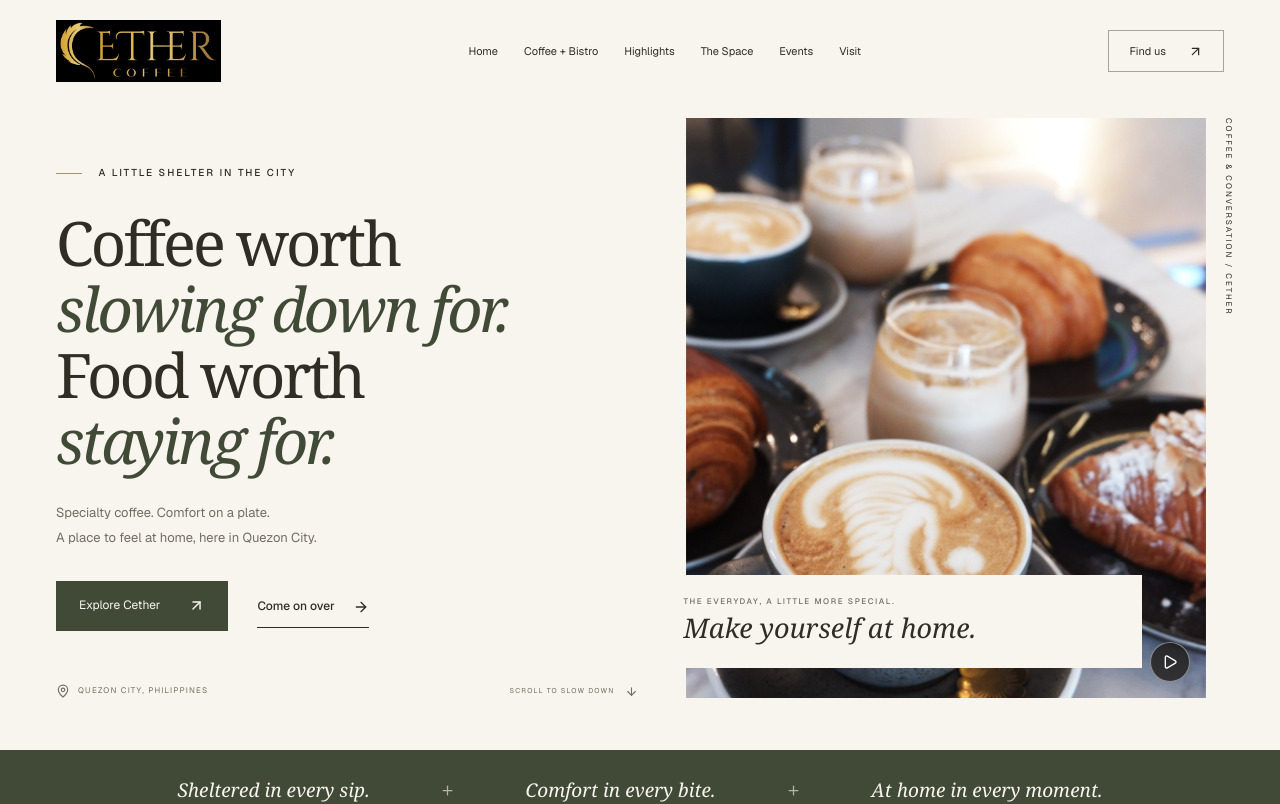
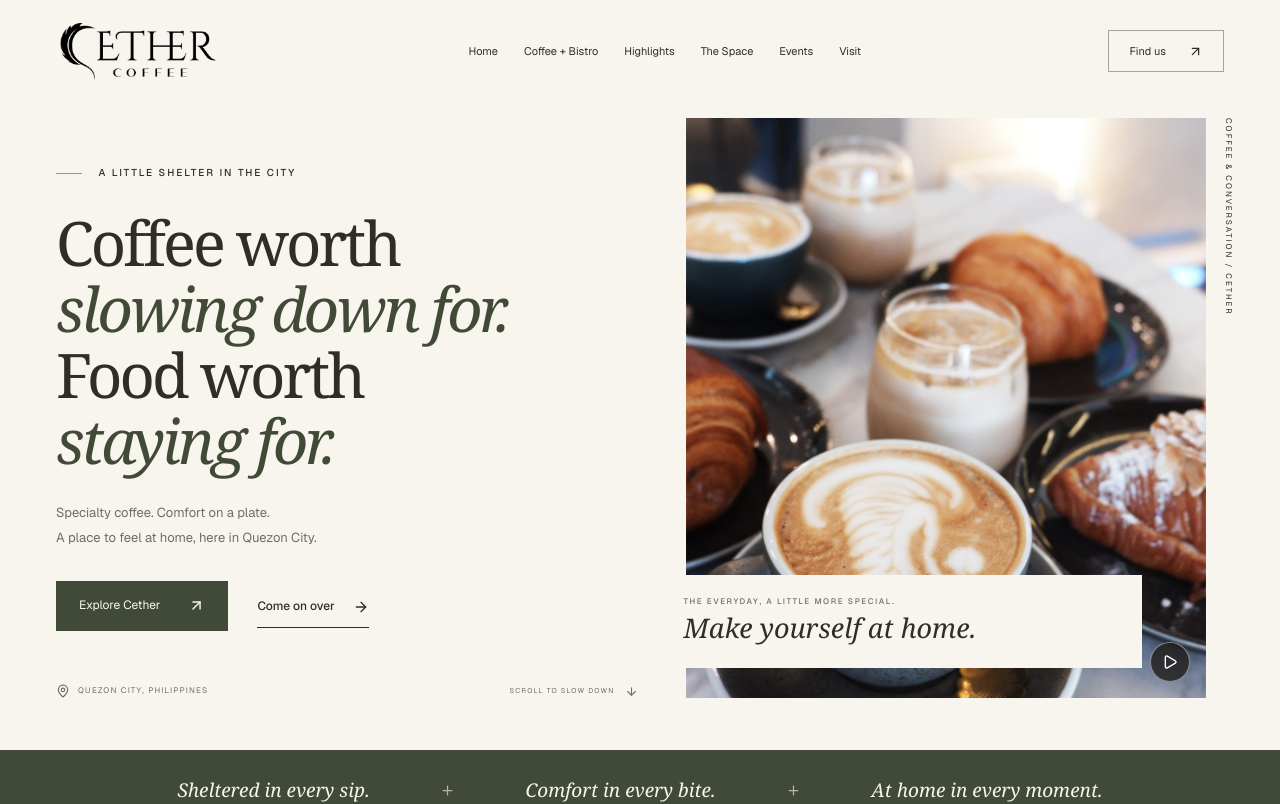
Before and after one commit to jmariano0624-bot/prospect-cafe, a Next.js app: page / in a window 1280 px wide. Shown: the top 804 px of the page. Built offline with nearby package versions, Linux system fonts and the light colour scheme.

Commit message:
fix: use updated Cether logo image

```diff
--- a/app/page.tsx
+++ b/app/page.tsx
@@ -577,7 +577,7 @@ export default function Home() {
         <div className="footer-top">
           <a href="#home" className="wordmark">
             <Image
-              src="/cether/logo.jpg"
+              src="/cether/updated-logo.png"
               alt="Cether Specialty Coffee + Bistro"
               width={2048}
               height={2048}
--- a/components/cether/header.tsx
+++ b/components/cether/header.tsx
@@ -44,7 +44,7 @@ export function Header() {
           onClick={() => setOpen(false)}
         >
           <Image
-            src="/cether/logo.jpg"
+            src="/cether/updated-logo.png"
             alt="Cether Specialty Coffee + Bistro"
             width={2048}
             height={2048}
```
Also changed, not shown: public/cether/updated-logo.png (added).
